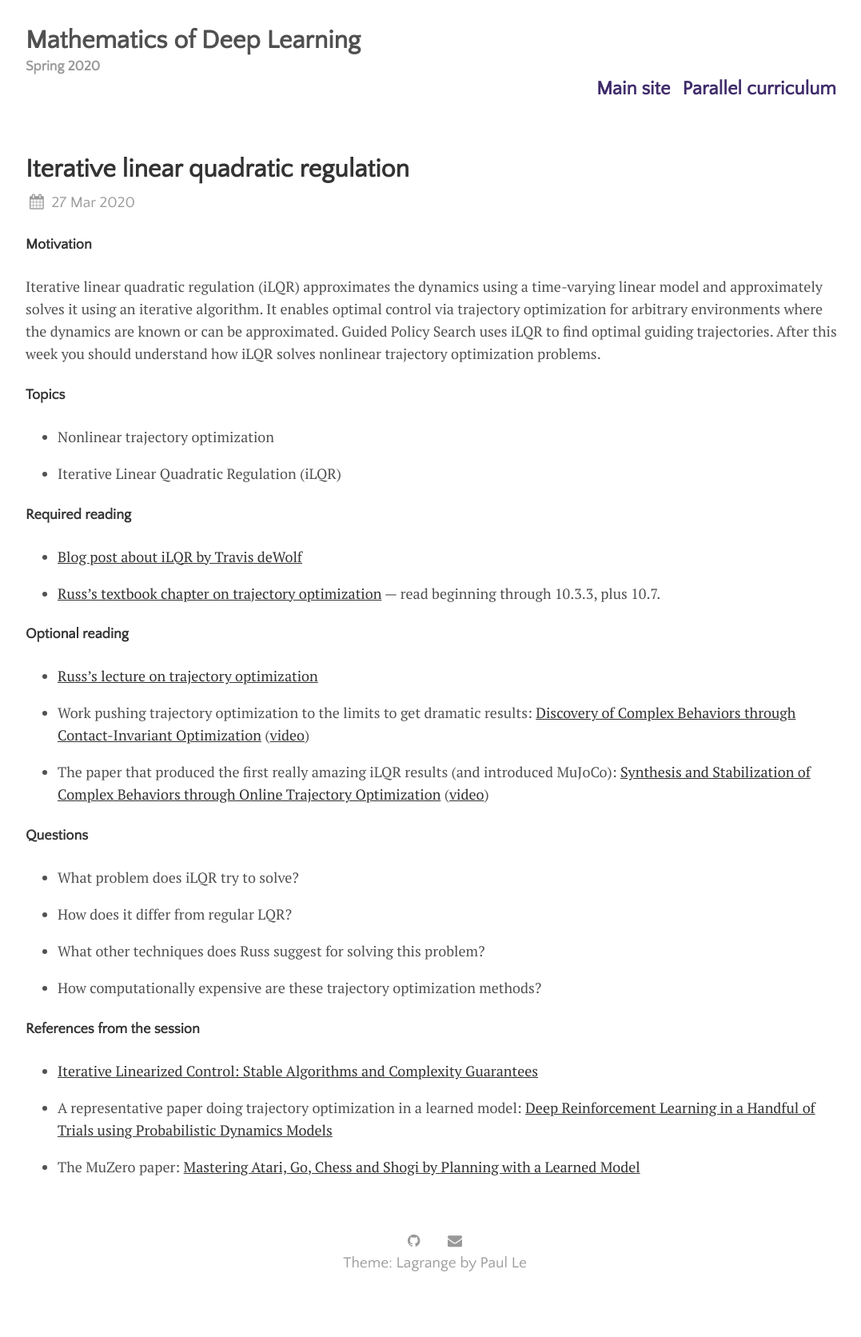
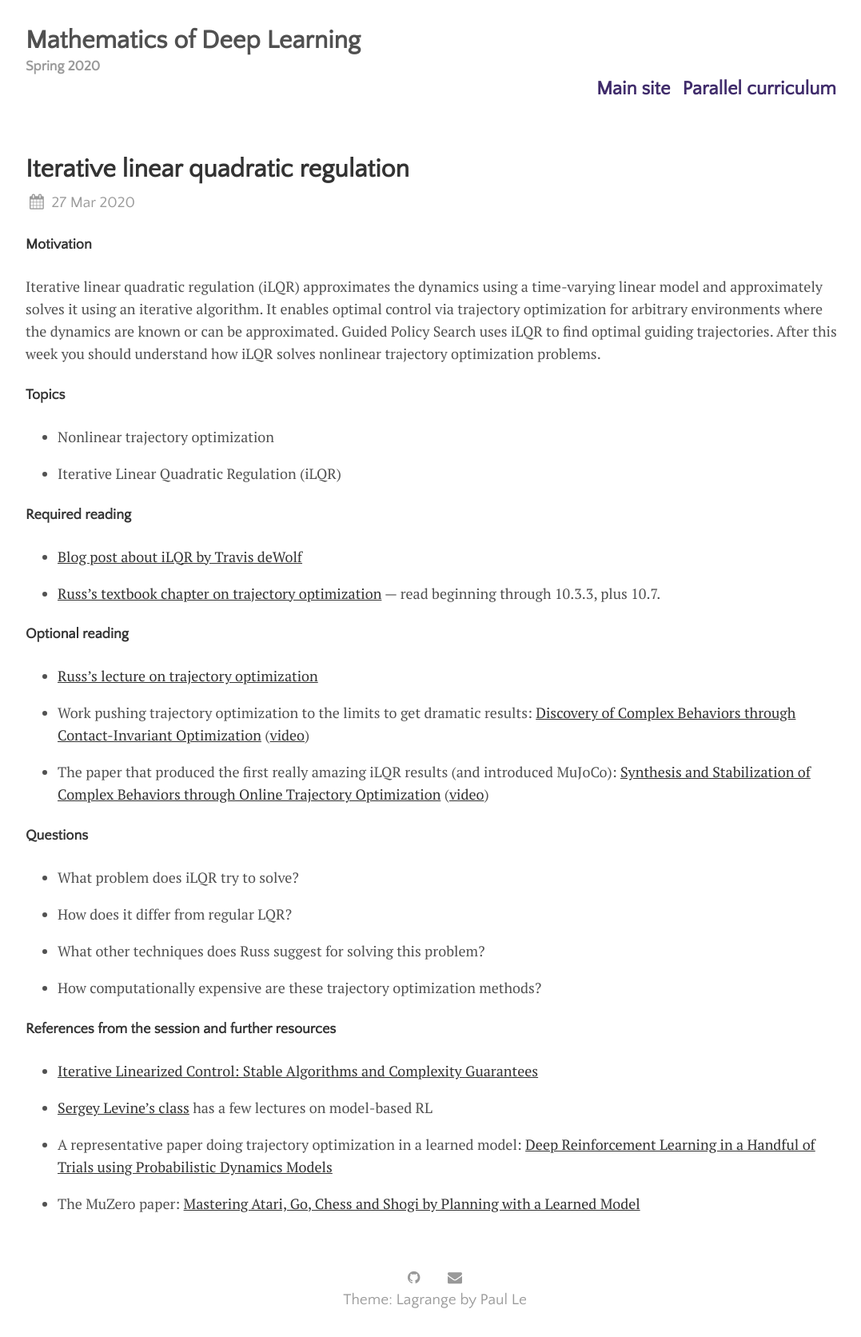
Before and after one commit to willwhitney/mathsdl-spring20, a Jekyll site: the page built from _posts/2020-03-27-iterative-ilqr.md, in a window 1280 px wide. Shown: the whole page at 80% size, without its empty margins (96-1173 px from the left). Built offline with Jekyll 4.4.1, drawn with Linux system fonts in a browser that asks for light colours; nearby versions of some CDN libraries; before the commit the page ends 1626 px from its top, so only the background shows below that.

Commit message:
add link to Sergey's class

```diff
--- a/_posts/2020-03-27-iterative-ilqr.md
+++ b/_posts/2020-03-27-iterative-ilqr.md
@@ -57,9 +57,11 @@ solves nonlinear trajectory optimization problems.
 -   How computationally expensive are these trajectory optimization
     methods?
 
-#### References from the session
+#### References from the session and further resources
 
 - [Iterative Linearized Control: Stable Algorithms and Complexity Guarantees](http://proceedings.mlr.press/v97/roulet19a/roulet19a.pdf)
+
+- [Sergey Levine's class](http://rail.eecs.berkeley.edu/deeprlcourse/) has a few lectures on model-based RL
 
 - A representative paper doing trajectory optimization in a learned model: [Deep Reinforcement Learning in a Handful of Trials using Probabilistic Dynamics Models](https://arxiv.org/abs/1805.12114)
 
```
